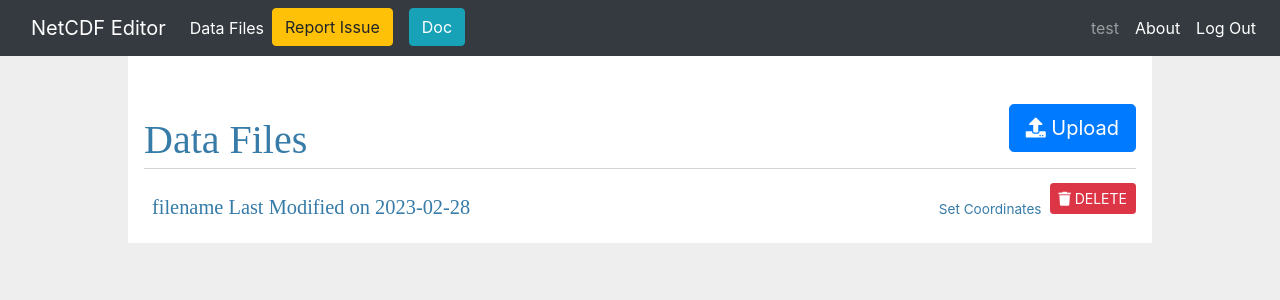
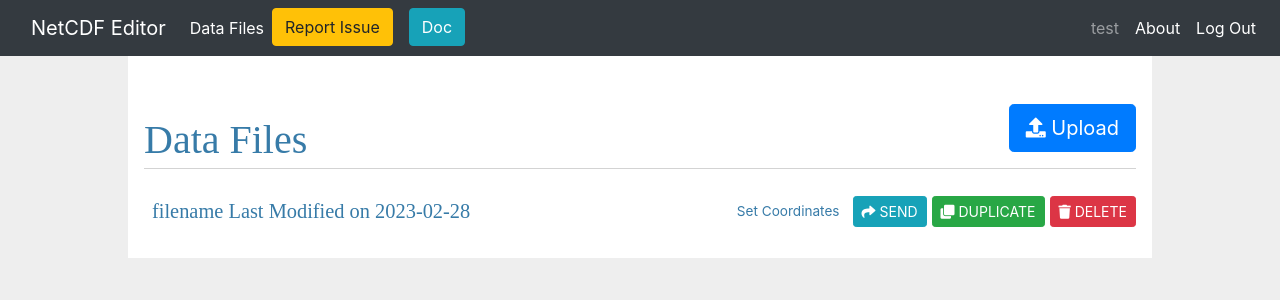
Before and after one commit to Paleoclim-CNRS/netcdf_editor_app, a Flask app: page / in a window 1280 px wide. Shown: the top 300 px of the page. Run offline with Flask 2, Linux system fonts and the light colour scheme; the visitor is signed in with stand-in values (Sample User, id 1); data comes from the database, SQL or seed files in the repository; parts of the project's set-up code (start-up, migrations or seed data) failed here and were passed over; some libraries are stand-ins or nearby versions.

Commit message:
added ability to duplicate a workflow or send it to another user

```diff
--- a/Multi_Page_WebApp/flask_app/climate_simulation_platform/app.py
+++ b/Multi_Page_WebApp/flask_app/climate_simulation_platform/app.py
@@ -36,6 +36,7 @@ from climate_simulation_platform.db import (
     add_info,
     get_coord_names,
     get_file_path,
+    get_all_usernames,
     get_file_type_counts,
     get_file_types,
     get_filename,
@@ -44,6 +45,9 @@ from climate_simulation_platform.db import (
     get_lon_lat_names,
     is_data_file,
     load_file,
+    duplicate_data_files,
+    duplicate_revisions,
+    duplicate_steps,
     remove_data_file,
     set_data_file_coords,
     steps_seen,
@@ -183,13 +187,40 @@ def download_all(_id):
     )
 
 
+@bp.route("/<int:_id>/send", methods=("GET", "POST"))
+@login_required
+@user_required
+def send(_id):
+    if request.method == "POST":
+        receiver = request.form["Username"]
+        duplicate_data_files(_id, receiver)
+        duplicate_revisions(_id)
+        duplicate_steps(_id)
+        flash("File with id: {} sent to {}".format(_id, receiver), 'info')
+        return redirect(url_for("index"))
+
+    user_names = get_all_usernames()
+    return render_template("app/send.html", _id=_id, user_names=user_names)
+
+
+@bp.route("/<int:_id>/duplicate", methods=("GET", "POST"))
+@login_required
+@user_required
+def duplicate(_id):
+    if request.method == "POST":
+        duplicate_data_files(_id)
+        duplicate_revisions(_id)
+        duplicate_steps(_id)
+        flash("File with id: {} duplicated".format(_id), 'success')
+    return redirect(url_for("index"))
+
 @bp.route("/<int:_id>/delete", methods=("GET", "POST"))
 @login_required
 @user_required
 def delete(_id):
     if request.method == "POST":
         remove_data_file(_id)
-        flash("File deleted with id: {}".format(_id))
+        flash("File with id: {} deleted".format(_id), 'danger')
     return redirect(url_for("index"))
 
 
--- a/Multi_Page_WebApp/flask_app/climate_simulation_platform/db.py
+++ b/Multi_Page_WebApp/flask_app/climate_simulation_platform/db.py
@@ -3,6 +3,7 @@ import sqlite3
 import os
 import json
 import tempfile
+import shutil
 
 import click
 from climate_simulation_platform.constants import dependant_files
@@ -365,9 +366,18 @@ def get_owner_id(data_file_id):
     return owner_id
 
 
+def get_all_usernames():
+    # Get all usernames except the one who is requesting
+    db = get_db()
+    query = "SELECT username FROM user WHERE id != ?"
+    usernames = db.execute(query, (g.user["id"],)).fetchall()
+    usernames = [username["username"] for username in usernames]
+    return usernames
+
+
 def get_latest_file_versions():
     query = (
-        "SELECT created, filename, df.id FROM"
+        "SELECT created, filename, df.id, state FROM"
         + " (SELECT MAX(revision) as revision, created, data_file_id FROM revisions GROUP BY data_file_id) as r"
         + " JOIN (SELECT * FROM data_files WHERE owner_id = ?) AS df ON r.data_file_id = df.id"
         + " JOIN user u ON df.owner_id = u.id"
@@ -446,6 +456,81 @@ def get_all_file_paths(_id, full=True):
     return [os.path.join(current_app.instance_path, fp) for fp in filepath]
 
 
+def get_latest_id(filename):
+    # For a specific filename get the id of the latest created in data_files table
+    db = get_db()
+    id_last = db.execute(
+        "SELECT MAX(id) FROM data_files WHERE filename = ?",
+        (filename,)).fetchone()["MAX(id)"]
+    return id_last
+
+def duplicate_data_files(_id, username=None):
+    # duplicate concerned row with '_id' in data_files table
+    db = get_db()
+    db.execute("BEGIN IMMEDIATE")
+    query = "SELECT * FROM data_files WHERE id = ?"
+    data_file = db.execute(query, (str(_id),)).fetchone()
+
+    # Duplicated or received case
+    if not username:
+        owner_id = data_file["owner_id"]
+        state = data_file["state"] + ' ' + "DUPLICATED"
+    else:
+        query = "SELECT id FROM user WHERE username = ?"
+        owner_id = db.execute(query, (username,)).fetchone()["id"]
+        state = f"RECEIVED from {g.user['username']}"
+
+    db.execute(
+        "INSERT INTO data_files (owner_id, filename, longitude, latitude, info, state)" " VALUES (?, ?, ?, ?, ?, ?)",
+        (owner_id, data_file["filename"], data_file["longitude"], data_file["latitude"], data_file["info"], state),
+        )
+    db.commit()
+
+
+def duplicate_revisions(_id):
+    # duplicate rows in revisions table where data_file_id = _id
+    db = get_db()
+    db.execute("BEGIN IMMEDIATE")
+    # Table revision to update
+    revisions = db.execute(
+        "SELECT * FROM revisions WHERE data_file_id = ?", (str(_id),)
+    ).fetchall()
+    lst_file_cp = []
+    # Copy all revision files with new temp names
+    for revision in revisions:
+        temp_name = next(tempfile._get_candidate_names()) + ".nc"
+        file_path_ori = os.path.join(current_app.instance_path, revision["filepath"])
+        file_path_cp  = os.path.join(current_app.instance_path, temp_name)
+        shutil.copy2(file_path_ori, file_path_cp)
+        lst_file_cp.append(temp_name)
+    file_name = get_filename(_id)
+    new_id = get_latest_id(file_name) # get id of the newly duplicated/sent workflow
+    # All the duplicated revisions in format list of tuples
+    # e.g. [(rev_id_1, rev_file_1, ...), (rev_id_2, rev_file_2, ...), ...]
+    dpl_revisions = list(map(lambda x, y: (str(new_id), x["created"], y,
+                                       x["revision"], x["file_type"], x["info"]), revisions, lst_file_cp))
+    db.executemany(
+        "INSERT INTO revisions (data_file_id, created, filepath, revision, file_type, info)" " VALUES (?, ?, ?, ?, ?, ?)",
+        dpl_revisions)
+    db.commit()
+
+
+def duplicate_steps(_id):
+    # duplicate rows in steps table where data_file_id = _id
+    db = get_db()
+    db.execute("BEGIN IMMEDIATE")
+    steps = db.execute("SELECT * FROM steps WHERE data_file_id = ?", (str(_id),)).fetchall()
+    file_name = get_filename(_id)
+    new_id = get_latest_id(file_name)
+    # All the duplicated steps in format list of tuples
+    # e.g. [(rev_id_1, rev_file_1, ...), (rev_id_2, rev_file_2, ...), ...]
+    dpl_steps = list(map(lambda x: (str(new_id), x["step"],x["parameters"], x["up_to_date"]), steps))
+    db.executemany(
+        "INSERT INTO steps (data_file_id, step, parameters, up_to_date)" " VALUES (?, ?, ?, ?)",
+        dpl_steps)
+    db.commit()
+
+
 def remove_data_file(_id):
     # Get filepath
     file_paths = get_all_file_paths(_id)
@@ -455,6 +540,7 @@ def remove_data_file(_id):
     db = get_db()
     db.execute("DELETE FROM data_files WHERE id = ?", (str(_id),))
     db.execute("DELETE FROM revisions WHERE data_file_id = ?", (str(_id),))
+    db.execute("DELETE FROM steps WHERE data_file_id = ?", (str(_id),))
     db.commit()
 
 
--- a/Multi_Page_WebApp/flask_app/climate_simulation_platform/db_schema.sql
+++ b/Multi_Page_WebApp/flask_app/climate_simulation_platform/db_schema.sql
@@ -14,6 +14,7 @@ CREATE TABLE data_files (
   longitude TEXT,
   latitude TEXT,
   info TEXT,
+  state TEXT,
   FOREIGN KEY (owner_id) REFERENCES user (id)
 );
 
--- a/Multi_Page_WebApp/flask_app/climate_simulation_platform/static/style.css
+++ b/Multi_Page_WebApp/flask_app/climate_simulation_platform/static/style.css
@@ -31,6 +31,7 @@ a {
 hr {
   border: none;
   border-top: 1px solid lightgray;
+  margin: 12px 0px;
 }
 
 nav {
@@ -68,6 +69,7 @@ nav ul li a, nav ul li span, header .action {
 
 .content > header {
   border-bottom: 1px solid lightgray;
+  margin-bottom: 12px;
   display: flex;
   align-items: flex-end;
 }
@@ -86,17 +88,33 @@ nav ul li a, nav ul li span, header .action {
 
 .post > header {
   display: flex;
-  align-items: flex-end;
+  align-items: center;
   font-size: 0.85em;
+  height: 61px;
 }
 
-.post > header > div:first-of-type {
+.post > header > div {
   flex: auto;
+  display: flex;
+  /* align-items: center; */
 }
 
 .post > header h1 {
   font-size: 1.5em;
-  margin-bottom: 0;
+  margin: 0;
+}
+
+.post > header > div > a > .duplicated {
+  margin: 0px;
+  color:#30a746;
+}
+.post > header > div > a > .received {
+  margin: 0px;
+  color:#32a2b8;
+}
+
+.post > header > form {
+  margin-left: 5px;
 }
 
 .post .about {
--- a/Multi_Page_WebApp/flask_app/climate_simulation_platform/templates/app/datafiles.html
+++ b/Multi_Page_WebApp/flask_app/climate_simulation_platform/templates/app/datafiles.html
@@ -14,12 +14,22 @@
 <article class="post">
     <header>
         <div>
-            <a class="action" href="{{ url_for('app.steps', _id=df['id']) }}">
-                <h1>{{ df['filename'] }} Last Modified on {{ df['created'].strftime('%Y-%m-%d')
-                    }}</h1>
+            <a class="action" href="{{ url_for('app.steps', _id=df['id']) }}" style="white-space: nowrap">
+                <h1>{{ df['filename'] }} Last Modified on {{ df['created'].strftime('%Y-%m-%d')}}</h1>
+                {% if df['state'] and "DUPLICATED" in df['state'] %}
+                    <p class="duplicated"> [{{ df['state'] }}]</p>
+                {% elif df['state'] and "RECEIVED" in df['state'] %}
+                    <p class="received"> [{{ df['state'] }}] </p>
+                {% endif %}
             </a>
         </div>
         <a class="action" href="{{ url_for('app.set_coords', _id=df['id']) }}">Set Coordinates</a>
+        <form action="{{ url_for('app.send', _id=df['id']) }}">
+            <button type="submit" class="btn btn-info btn-sm"><i class="fas fa-share"></i> SEND</button>
+        </form>
+        <form action="{{ url_for('app.duplicate', _id=df['id']) }}" method="POST">
+            <button type="submit" class="btn btn-success btn-sm"><i class="fas fa-clone"></i> DUPLICATE</button>
+        </form>
         <form action="{{ url_for('app.delete', _id=df['id']) }}" method="POST">
             <button type="submit" class="btn btn-danger btn-sm"><i class="fas fa-trash"></i> DELETE</button>
         </form>
--- a/Multi_Page_WebApp/flask_app/climate_simulation_platform/templates/base.html
+++ b/Multi_Page_WebApp/flask_app/climate_simulation_platform/templates/base.html
@@ -77,8 +77,11 @@
     <header>
       {% block header %}{% endblock %}
     </header>
-    {% for message in get_flashed_messages() %}
-    <div class="flash">{{ message }}</div>
+    {% for category, message in get_flashed_messages(with_categories=True) %}
+    <!-- <div class="flash"> -->
+    <div class="alert alert-{{ category }} alert-dismissible" role="alert">
+      {{ message }}
+    </div>
     {% endfor %}
     {% block content %}{% endblock %}
   </section>
```
Also changed, not shown: Multi_Page_WebApp/flask_app/climate_simulation_platform/templates/app/send.html (added, +18 -0 lines).
